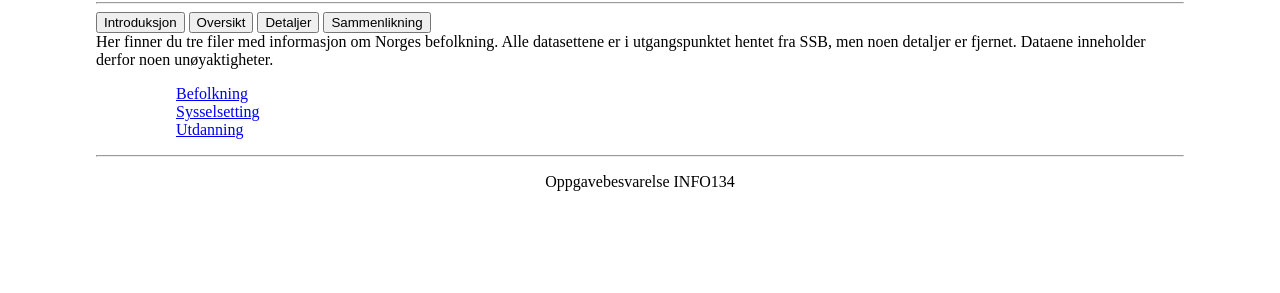
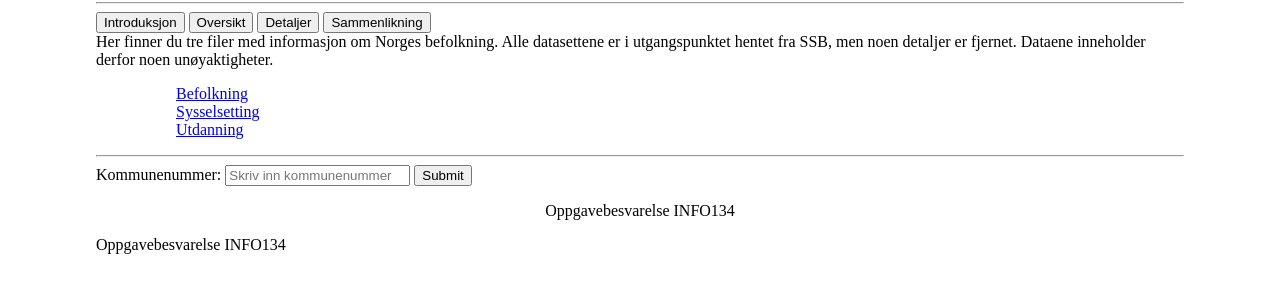
Before and after one commit to idaod/semesteroppgave_info134, a plain HTML site: page index.html in a window 1280 px wide. Shown: the part 129-422 px from the top of the page. Drawn offline with Linux system fonts and the light colour scheme.

Commit message:
la inn slik at det er mulig for brukeren å skrive kommunenummer

```diff
--- a/index.html
+++ b/index.html
@@ -19,11 +19,14 @@
       <form action="/page2" method="get">
 
       </form>
+      <form action="/page2" method="get"></form>
       <button> Introduksjon </button>
       <button onclick="window.location.href='/URL_befolkning' " type = "submit"> Oversikt </button>
 
 
       <button type = "submit"> Detaljer </button>
+
+
       <button type = "submit"> Sammenlikning </button>
 
     </div>
@@ -39,13 +42,19 @@
     <div class = "oversikt">
 
 
+
 <!-- Bunntekst -->
     </div>
     <hr>
     <div id = "detaljer">
+      <form id="form">
+        Kommunenummer:
+        <input type="text" id="nummer" placeholder="Skriv inn kommunenummer">
+        <input type="submit" name="submit" value="Submit">
     </div>
     <div id = "bunntekst">
     </div>
     <p align = "center"> Oppgavebesvarelse INFO134 </p>
+    <p> Oppgavebesvarelse INFO134 </p>
   </body>
 </html>
```
